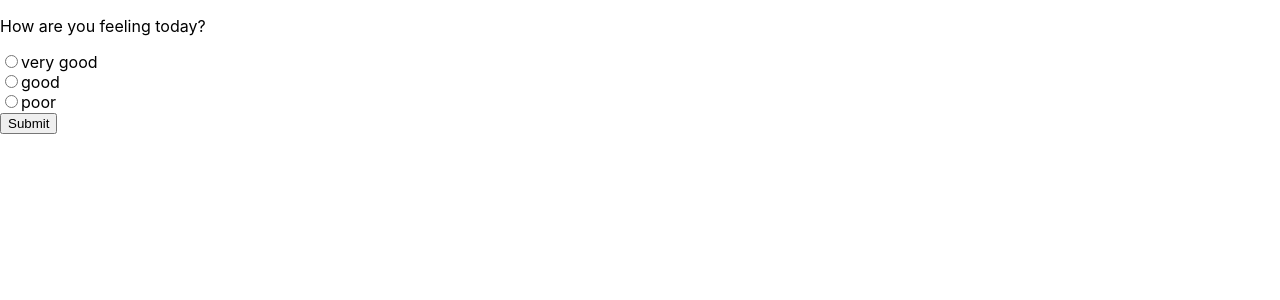
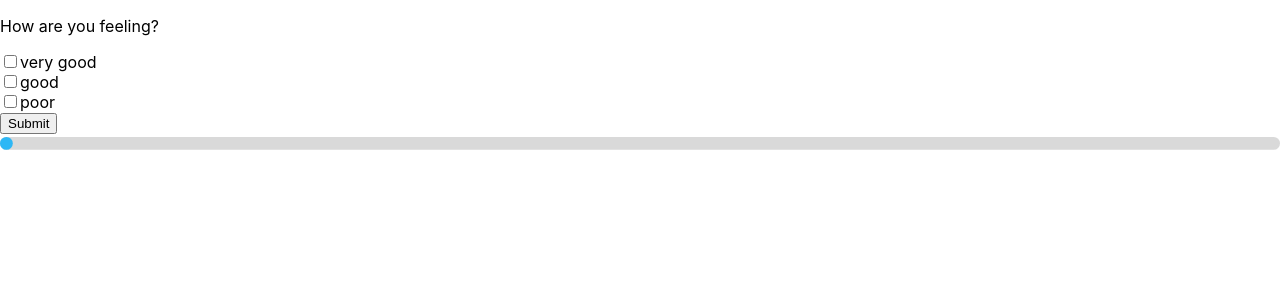
Before and after one commit to London18/team-21, a React (Create React App) app in the folder frontend/: page /survey in a window 1280 px wide. Shown: the top 300 px of the page. Built offline with nearby package versions, Linux system fonts and the light colour scheme.

Commit message:
added survey and progress bar

```diff
--- a/frontend/package.json
+++ b/frontend/package.json
@@ -3,6 +3,7 @@
   "version": "0.1.0",
   "private": true,
   "dependencies": {
+    "rc-progress": "^2.2.6",
     "react": "^16.6.1",
     "react-dom": "^16.6.1",
     "react-scripts": "2.1.1"
--- /dev/null
+++ b/frontend/src/Components/Feedback.jsx
@@ -0,0 +1,9 @@
+import React, { Component } from "react";
+
+class Feedback extends React.Component {
+  render() {
+    return <p>Thank you for your feedback!</p>;
+  }
+}
+
+export default Feedback;
--- /dev/null
+++ b/frontend/src/Components/Question.jsx
@@ -0,0 +1,37 @@
+import React, { Component } from "react";
+
+class Question extends Component {
+  componentDidUpdate(newProps) {
+    if (this.props.text !== newProps.text) {
+      document.getElementById("questionForm").reset();
+    }
+  }
+  render() {
+    return (
+      <div>
+        <form id="questionForm">
+          <p>{this.props.text}</p>
+          <div>
+            <input
+              type="checkbox"
+              id="verygood"
+              name="verygood"
+              value="verygood"
+            />
+            <label for="verygood">very good</label>
+          </div>
+          <div>
+            <input type="checkbox" id="good" name="good" value="good" />
+            <label for="good">good</label>
+          </div>
+          <div>
+            <input type="checkbox" id="poor" name="poor" value="poor" />
+            <label for="poor">poor</label>
+          </div>
+        </form>
+      </div>
+    );
+  }
+}
+
+export default Question;
--- a/frontend/src/Components/Survey.jsx
+++ b/frontend/src/Components/Survey.jsx
@@ -1,34 +1,57 @@
 import React, { Component } from "react";
+import Question from "./Question";
+import Feedback from "./Feedback";
+import { Line, Circle } from "rc-progress";
 
 class Survey extends Component {
+  state = {
+    questions: [
+      {
+        text: "How are you feeling?",
+        type: "scale",
+      },
+      {
+        text: "How was your day?",
+        type: "scale",
+      },
+      {
+        text: "Third question?",
+        type: "scale",
+      },
+    ],
+    index: 0,
+  };
+
+  nextQuestion = () => {
+    this.setState(prevState => ({
+      index: prevState.index + 1,
+    }));
+  };
+
   render() {
+    let question = this.state.questions[this.state.index];
+
     return (
-      <div>
-        <head>
-          <title>Survey</title>
-        </head>
-        <body>
-          <p>How are you feeling today?</p>
+      <React.Fragment>
+        {this.state.index < this.state.questions.length ? (
           <div>
+            <Question text={question.text} type={question.type} />
             <input
-              type="radio"
-              id="verygood"
-              name="verygood"
-              value="verygood"
-            />
-            <label for="verygood">very good</label>
+              type="button"
+              id="submit"
+              onClick={this.nextQuestion}
+              value="Submit"
+            />{" "}
           </div>
-          <div>
-            <input type="radio" id="good" name="good" value="good" />
-            <label for="good">good</label>
-          </div>
-          <div>
-            <input type="radio" id="poor" name="poor" value="poor" />
-            <label for="poor">poor</label>
-          </div>
-          <input type="submit" />
-        </body>
-      </div>
+        ) : (
+          <Feedback />
+        )}
+        <Line
+          percent={(100 * this.state.index) / this.state.questions.length}
+          strokeWidth="1"
+          strokeColor="#2db7f5"
+        />
+      </React.Fragment>
     );
   }
 }
```
Also changed, not shown: 1 other file (tests, documents, lock files or other folders).
